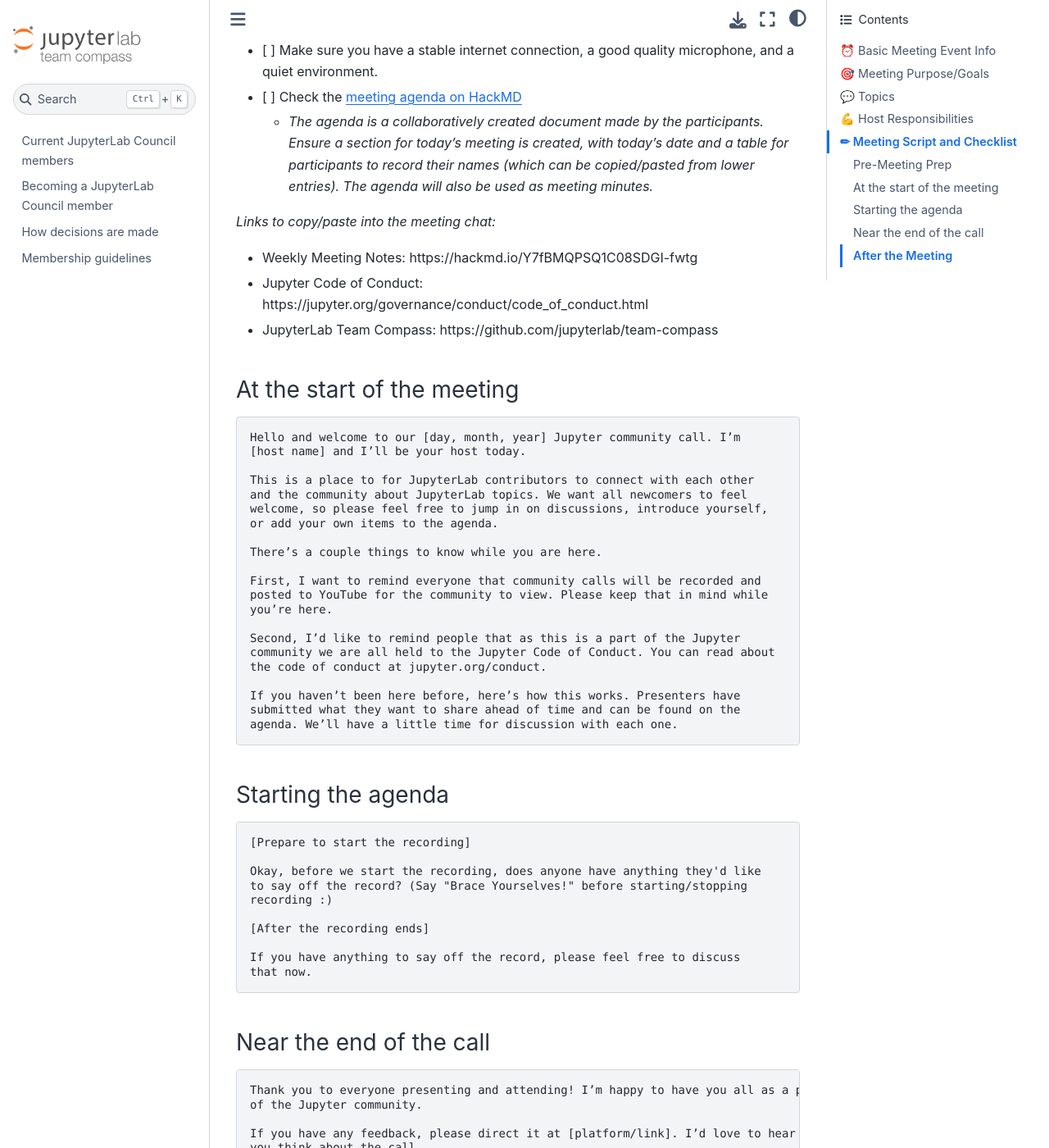
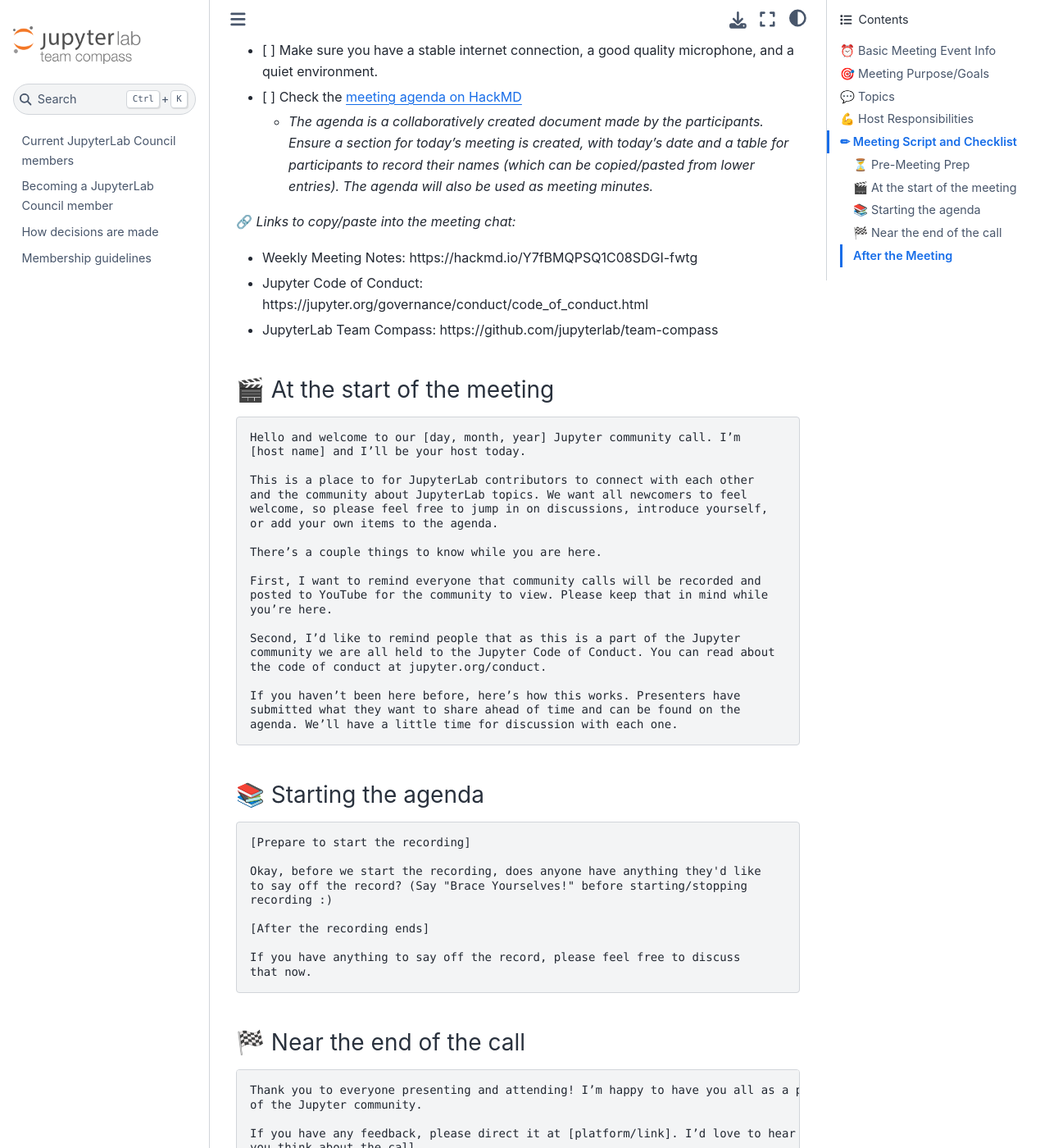
Before and after one commit to jupyterlab/frontends-team-compass, a Sphinx documentation site: the page built from docs/host_guide.md, in a window 1280 px wide and 1400 px high, scrolled down 2045 px. Shown: the whole window at 82% size. Built offline with Sphinx 7.4.7 and the Sphinx Book theme 1.1.4, drawn with Linux system fonts in a browser that asks for light colours; some of the changed lines change nothing that is shown; some of the changed text lies outside the part shown.

Commit message:
Revised wayfinding/navigation icons.

````diff
--- a/docs/host_guide.md
+++ b/docs/host_guide.md
@@ -65,7 +65,7 @@
 
 ## &#x270f; Meeting Script and Checklist
 
-### Pre-Meeting Prep
+### &#x23F3; Pre-Meeting Prep
 
 - [ ] Log in to Zoom from the Project Jupyter account [(*request access*](mailto:security@ipython.org)
 *from the Jupyter Security group if needed*)
@@ -77,13 +77,13 @@
     *for participants to record their names (which can be copied/pasted from lower*
     *entries). The agenda will also be used as meeting minutes.*
 
-*Links to copy/paste into the meeting chat:*
+&#x1F517; *Links to copy/paste into the meeting chat:*
 
 - Weekly Meeting Notes: https://hackmd.io/Y7fBMQPSQ1C08SDGI-fwtg
 - Jupyter Code of Conduct: https://jupyter.org/governance/conduct/code_of_conduct.html
 - JupyterLab Team Compass: https://github.com/jupyterlab/team-compass
 
-### At the start of the meeting
+### &#x1F3AC; At the start of the meeting
 
 ```
 Hello and welcome to our [day, month, year] Jupyter community call. I’m
@@ -109,7 +109,7 @@
 agenda. We’ll have a little time for discussion with each one.
 ```
 
-### Starting the agenda
+### &#x1F4DA; Starting the agenda
 
 ```
 [Prepare to start the recording]
@@ -124,7 +124,7 @@
 that now.
 ```
 
-### Near the end of the call
+### &#x1F3C1; Near the end of the call
 
 ```
 Thank you to everyone presenting and attending! I’m happy to have you all as a part
````
